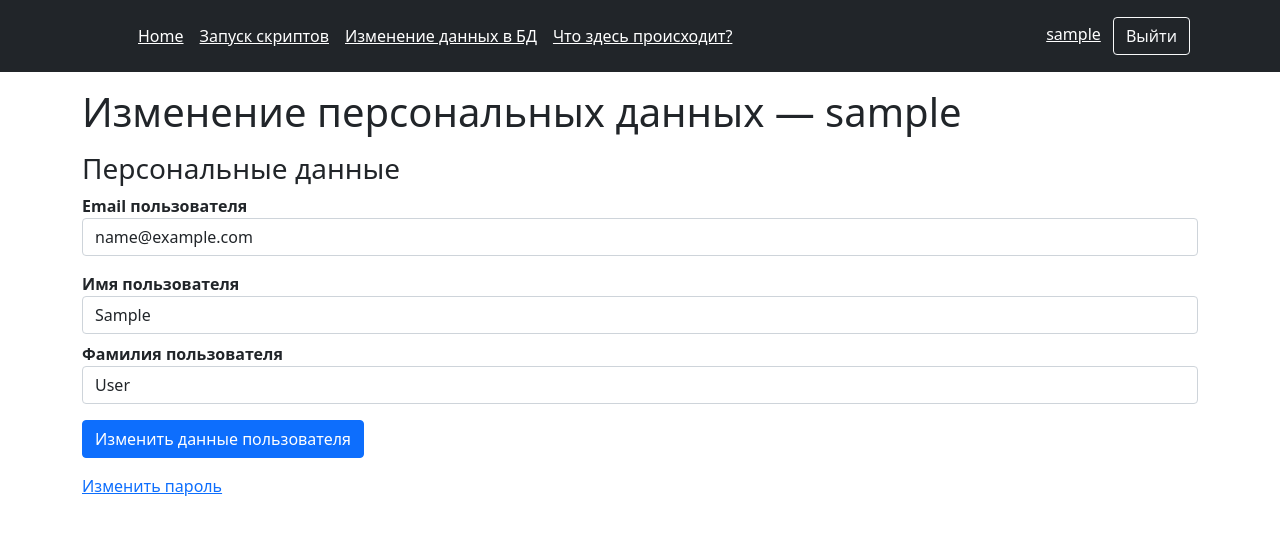
After one commit to konstantin-suspitsyn/flask_template_to_run_scripts, a Flask app: page /personal_settings in a window 1280 px wide. The commit adds this page. Shown: the top 535 px of the page. Run offline with Flask 2, Linux system fonts and the light colour scheme; the visitor is signed in with stand-in values (Sample User, id 1); data comes from the database, SQL or seed files in the repository; some libraries are stand-ins or nearby versions.

Commit message:
Added personal settings and password change

```diff
--- /dev/null
+++ b/hq/static/stylesheets/orchestrator.css
@@ -0,0 +1,3 @@
+.no-label label {
+display: none;
+}
--- a/hq/templates/base.html
+++ b/hq/templates/base.html
@@ -7,6 +7,8 @@
 
     <!-- Bootstrap CSS -->
     <link href="https://cdn.jsdelivr.net/npm/bootstrap@5.1.1/dist/css/bootstrap.min.css" rel="stylesheet" integrity="sha384-F3w7mX95PdgyTmZZMECAngseQB83DfGTowi0iMjiWaeVhAn4FJkqJByhZMI3AhiU" crossorigin="anonymous">
+    <!-- This Template CSS -->
+    <link href="{{ url_for('static',filename='stylesheets/orchestrator.css') }}" rel="stylesheet" type="text/css" >
 
     <title>
         {% block title %}
@@ -23,7 +25,7 @@
 
         <ul class="nav col-12 col-lg-auto me-lg-auto mb-2 justify-content-center mb-md-0">
           {% if session.logged_in %}
-          <li><a href="#" class="nav-link px-2 text-white text-decoration-underline">Home</a></li>
+          <li><a href="{{ url_for('index') }}" class="nav-link px-2 text-white text-decoration-underline">Home</a></li>
           <li><a href="#" class="nav-link px-2 text-white text-decoration-underline">Запуск скриптов</a></li>
           <li><a href="#" class="nav-link px-2 text-white text-decoration-underline">Изменение данных в БД</a></li>
             {% if 'administrator' in session.role %}
@@ -35,10 +37,11 @@
 
         <div class="text-end">
           {% if session.logged_in %}
+            <a href="{{ url_for('personal_settings') }}" class="px-2 text-white text-decoration-underline">{{ session.username }}</a>
             <a href="{{ url_for('logout') }}" class="btn btn-outline-light me-2">Выйти</a>
           {% else %}
             <a href="{{ url_for('login') }}" class="btn btn-outline-light me-2">Логин</a>
-            <a href="#" class="btn btn-warning">Регистрация</a>
+            <a href="{{ url_for('register') }}" class="btn btn-warning">Регистрация</a>
           {% endif %}
         </div>
       </div>
--- /dev/null
+++ b/hq/templates/user_management/personal_settings.html
@@ -0,0 +1,24 @@
+{% extends 'base.html' %}
+{% block title %}
+    Изменение персональных данных — {{ session.username }}
+{% endblock %}
+{% block content %}
+{% from '_formhelpers.html' import render_field %}
+<h1 class="mb-3">Изменение персональных данных — {{ session.username }}</h1>
+<h3>Персональные данные</h3>
+<form method="POST" action="" name="data_change">
+    <div class="mb-3">
+        {{render_field(data_change.email, class="form-control", id="emailInput")}}
+    </div>
+    <div>
+        {{render_field(data_change.first_name, class="form-control", id="usernameFistName")}}
+    </div>
+    <div class="mb-3">
+        {{render_field(data_change.last_name, class="form-control", id="usernameLastName")}}
+    </div>
+    <div class="mb-3 no-label">
+        {{render_field(data_change.submit, class="btn btn-primary", id="usernameDataSubmit")}}
+    </div>
+</form>
+<p><a href="{{ url_for('change_password') }}">Изменить пароль</a></p>
+{% endblock %}
--- a/hq/user_management/forms_user_management.py
+++ b/hq/user_management/forms_user_management.py
@@ -1,4 +1,4 @@
-from wtforms import Form, StringField, PasswordField, validators
+from wtforms import Form, StringField, PasswordField, validators, SubmitField
 
 
 class RegisterForm(Form):
@@ -14,3 +14,33 @@ class RegisterForm(Form):
     confirm = PasswordField('Повторите пароль')
     first_name = StringField('Имя пользователя', [validators.Length(min=3, max=50)])
     last_name = StringField('Фамилия пользователя', [validators.Length(min=3, max=50)])
+
+
+class PasswordChangeForm(Form):
+    """
+    Password Change Form
+    """
+    old_password = PasswordField('Старый пароль', [validators.DataRequired()])
+
+    password = PasswordField('Пароль', [
+        validators.DataRequired(),
+        validators.EqualTo('confirm', message='Пароли не совпадают')
+    ])
+    confirm = PasswordField('Повторите пароль')
+
+    # PasswordChangeForm and UserDataChangeForm will be on the same page
+    # Submit button will allow to catch what form was submitted
+    submit = SubmitField('Изменить пароль')
+
+
+class UserDataChangeForm(Form):
+    """
+    UserDataChange Form
+    """
+    email = StringField('Email пользователя', [validators.Length(min=3, max=255)])
+    first_name = StringField('Имя пользователя', [validators.Length(min=3, max=50)])
+    last_name = StringField('Фамилия пользователя', [validators.Length(min=3, max=50)])
+
+    # PasswordChangeForm and UserDataChangeForm will be on the same page
+    # Submit button will allow to catch what form was submitted
+    submit = SubmitField('Изменить данные пользователя')
--- a/hq/user_management/routes_user_management.py
+++ b/hq/user_management/routes_user_management.py
@@ -1,7 +1,7 @@
 from hq import app, db
 from flask import render_template, flash, request, session, redirect, url_for
 from hq.user_management.models_user_management import User, UserRoles, Role
-from hq.user_management.forms_user_management import RegisterForm
+from hq.user_management.forms_user_management import RegisterForm, UserDataChangeForm, PasswordChangeForm
 from passlib.hash import sha256_crypt
 from hq.helpers import is_not_logged_in, is_logged_in
 
@@ -46,6 +46,7 @@ def login():
 
     return render_template('user_management/login.html')
 
+
 @app.route('/register', methods=['POST', 'GET'])
 @is_not_logged_in
 def register():
@@ -80,3 +81,59 @@ def logout():
     session.clear()
     flash('До новых встреч!', 'success')
     return redirect(url_for('index'))
+
+
+@app.route('/personal_settings', methods=['POST', 'GET'])
+@is_logged_in
+def personal_settings():
+    data_change = UserDataChangeForm(request.form)
+
+    user = User.query.filter_by(username=session['username']).first()
+
+    if request.method == 'GET':
+        # If we only view info
+        data_change.email.data = user.email
+        data_change.first_name.data = user.first_name
+        data_change.last_name.data = user.last_name
+
+    if (request.method == 'POST') and data_change.validate():
+        # Changing User data NOT PASSWORD
+        # Checking if data_change form was activated
+        email_check = User.query.filter_by(email=data_change.email.data).first()
+        if email_check is None or data_change.email.data == user.email:
+            # No email duplicate was found or it's the same email we've got
+            user.email = data_change.email.data
+            user.first_name = data_change.first_name.data
+            user.last_name = data_change.last_name.data
+            db.session.commit()
+
+            flash('Вы обновили данные пользователя', 'success')
+
+        else:
+            # Email duplicate was found
+            flash('Пользователь с такой электронной почтой существует', 'danger')
+
+    return render_template('user_management/personal_settings.html', data_change=data_change)
+
+
+@app.route('/personal_settings/change_password', methods=['POST', 'GET'])
+@is_logged_in
+def change_password():
+    password_change = PasswordChangeForm(request.form)
+
+    user = User.query.filter_by(username=session['username']).first()
+
+    if (request.method == 'POST') and password_change.validate():
+        # Changing PASSWORD not user data
+        # Checking if password_change form was activated
+        if sha256_crypt.verify(password_change.old_password.data, user.password):
+            # Checking if password matched
+            user.password = sha256_crypt.hash(password_change.password.data)
+            db.session.commit()
+
+            flash('Пароль успешно изменен', 'success')
+
+        else:
+            flash('Текущий пароль неправильный', 'danger')
+
+    return render_template('user_management/change_password.html', password_change=password_change)
```
Also changed, not shown: hq/templates/user_management/change_password.html (added, +24 -0 lines).
